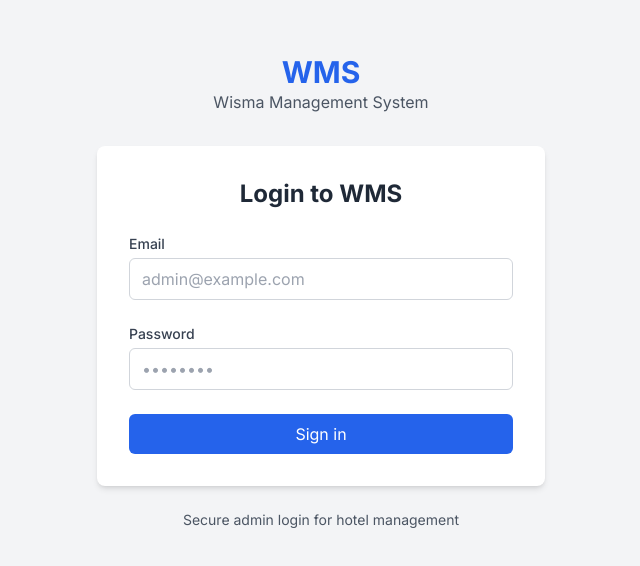
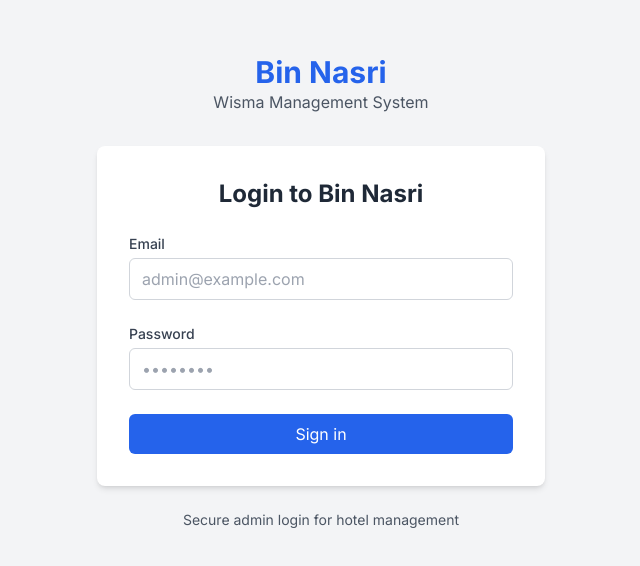
Before and after one commit to abdul-zacky/binnasri, a Next.js app: page /login in a window 1280 px wide. Shown: the part 108-674 px from the top of the page, without its empty margins (319-959 px from the left). Built offline with nearby package versions, Linux system fonts and the light colour scheme; no server answers.

Commit message:
change names

```diff
--- a/src/app/login/page.tsx
+++ b/src/app/login/page.tsx
@@ -43,12 +43,12 @@ export default function LoginPage() {
     <div className="min-h-screen flex items-center justify-center bg-gray-100 px-4">
       <div className="w-full max-w-md">
         <div className="text-center mb-8">
-          <h1 className="text-3xl font-bold text-blue-600">WMS</h1>
+          <h1 className="text-3xl font-bold text-blue-600">Bin Nasri</h1>
           <p className="text-gray-600">Wisma Management System</p>
         </div>
 
         <div className="bg-white p-8 rounded-lg shadow-md w-full">
-          <h1 className="text-2xl font-bold mb-6 text-center text-gray-800">Login to WMS</h1>
+          <h1 className="text-2xl font-bold mb-6 text-center text-gray-800">Login to Bin Nasri</h1>
 
           {error && (
             <div className="mb-4 p-3 bg-red-100 border border-red-400 text-red-700 rounded">
--- a/src/components/layout/Header.tsx
+++ b/src/components/layout/Header.tsx
@@ -23,7 +23,7 @@ export default function Header() {
         </button>
 
         <div className="flex-1 md:ml-8">
-          <h1 className="text-lg font-semibold text-gray-800 md:hidden">WMS</h1>
+          <h1 className="text-lg font-semibold text-gray-800 md:hidden">Bin Nasri</h1>
         </div>
 
         {/* Right side items */}
--- a/src/components/layout/MobileNav.tsx
+++ b/src/components/layout/MobileNav.tsx
@@ -71,7 +71,7 @@ export default function MobileNav() {
           {/* Logo */}
           <div className="px-6 pb-6 -mt-4">
             <Link href="/dashboard" className="flex items-center">
-              <h1 className="text-2xl font-bold text-blue-600">WMS</h1>
+              <h1 className="text-2xl font-bold text-blue-600">Bin Nasri</h1>
             </Link>
             <p className="text-sm text-gray-500 mt-1">Wisma Management System</p>
           </div>
--- a/src/components/layout/Sidebar.tsx
+++ b/src/components/layout/Sidebar.tsx
@@ -28,7 +28,7 @@ export default function Sidebar() {
       {/* Logo */}
       <div className="p-6">
         <Link href="/dashboard" className="flex items-center">
-          <h1 className="text-2xl font-bold text-blue-600">WMS</h1>
+          <h1 className="text-2xl font-bold text-blue-600">Bin Nasri</h1>
         </Link>
         <p className="text-sm text-gray-500 mt-1">Wisma Management System</p>
       </div>
```
